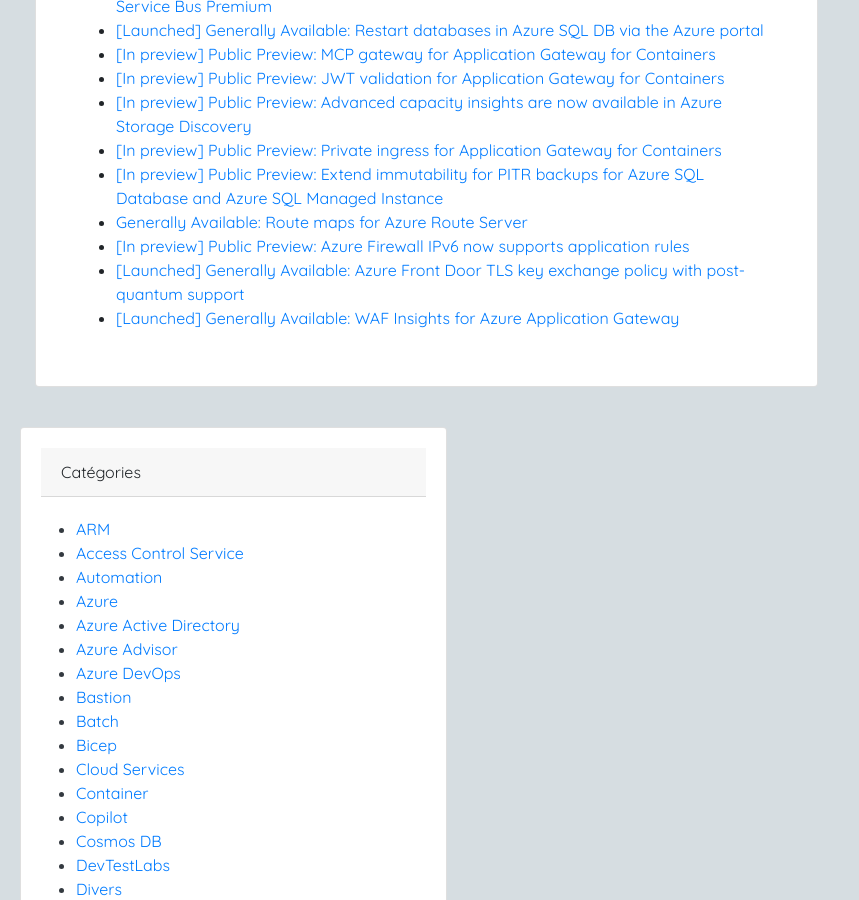
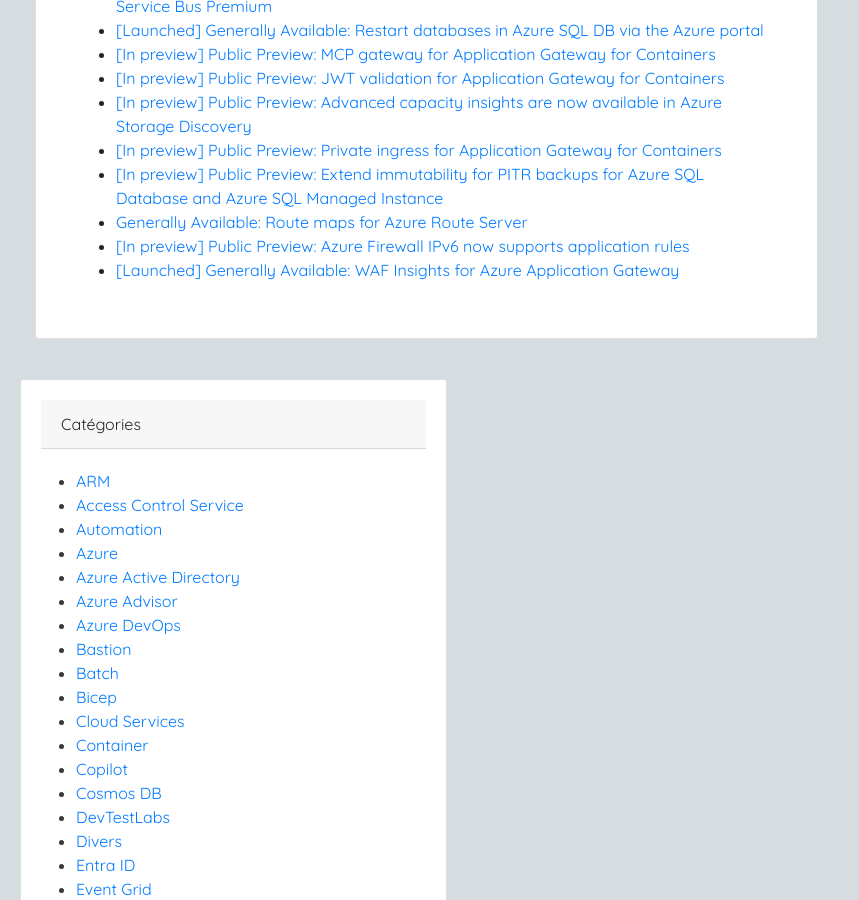
Before and after one commit to wilfriedwoivre/wilfriedwoivre.github.io, a Jekyll site: the page built from _news/2026-12-01-articles-ce-quil-ne-fallait-pas-oublier-de-lire-en-novembre-2026.md, in a window 1280 px wide and 900 px high, scrolled down 759 px. Shown: the whole window, without its empty margins (0-859 px from the left). Built offline with Jekyll 4.4.1, drawn with Linux system fonts in a browser that asks for light colours; nearby versions of some CDN libraries; part of the change alters nothing that is shown.

Commit message:
Update monthly news post

```diff
--- a/_news/2026-12-01-articles-ce-quil-ne-fallait-pas-oublier-de-lire-en-novembre-2026.md
+++ b/_news/2026-12-01-articles-ce-quil-ne-fallait-pas-oublier-de-lire-en-novembre-2026.md
@@ -1,7 +1,7 @@
 ---
 layout: news
 title: Articles - Ce qu'il ne fallait pas oublier de lire en novembre 2026
-date: 2026-11-11
+date: 2026-11-12
 ---
 
 Voici un résumé des différents articles que j'ai partagé sur les réseaux sociaux en novembre 2026.
@@ -19,5 +19,4 @@ C'est un peu en vrac, mais je vais voir pour essayer de mettre des catégories p
 - [[In preview] Public Preview: Extend immutability for PITR backups for Azure SQL Database and Azure SQL Managed Instance](https://azure.microsoft.com/updates?WT.mc_id=AZ-MVP-4039694&id=579305)
 - [Generally Available: Route maps for Azure Route Server](https://azure.microsoft.com/updates?WT.mc_id=AZ-MVP-4039694&id=578966)
 - [[In preview] Public Preview: Azure Firewall IPv6 now supports application rules](https://azure.microsoft.com/updates?WT.mc_id=AZ-MVP-4039694&id=579507)
-- [[Launched] Generally Available: Azure Front Door TLS key exchange policy with post-quantum support](https://azure.microsoft.com/updates?WT.mc_id=AZ-MVP-4039694&id=577668)
 - [[Launched] Generally Available: WAF Insights for Azure Application Gateway](https://azure.microsoft.com/updates?WT.mc_id=AZ-MVP-4039694&id=579280)
```
